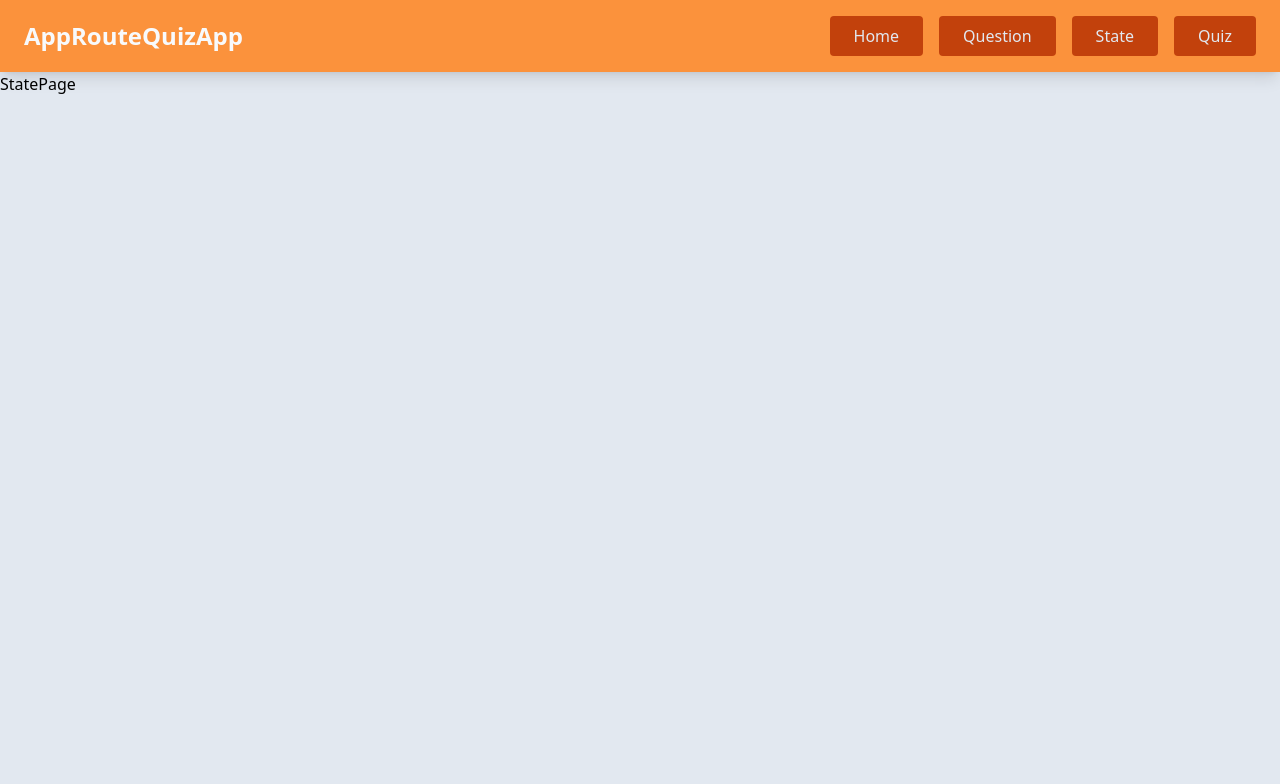
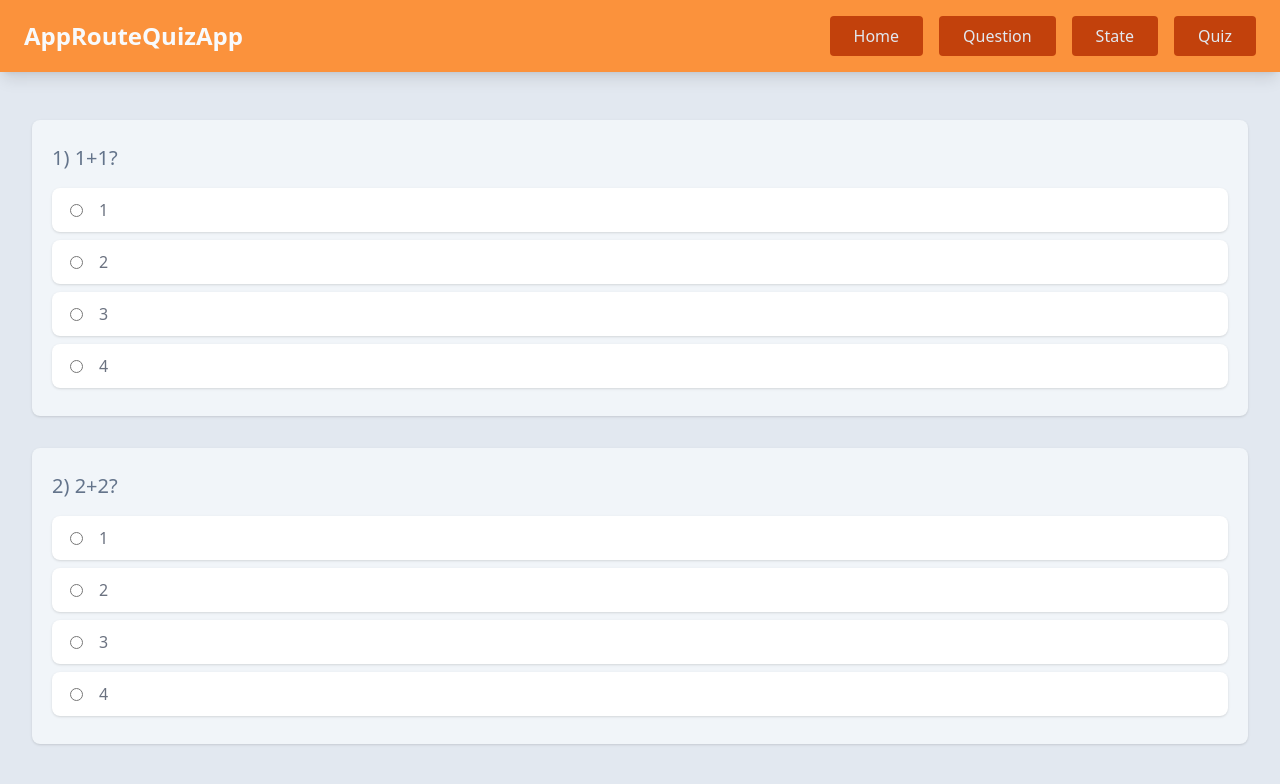
Before and after one commit to SAHA-YJB/react-migration-next, a Next.js app in the folder nexr-approuter-quiz/: page /state in a window 1280 px wide. Shown: the top 784 px of the page. Built offline with nearby package versions, Linux system fonts and the light colour scheme.

Commit message:
features: statePage create

```diff
--- a/nexr-approuter-quiz/app/state/page.tsx
+++ b/nexr-approuter-quiz/app/state/page.tsx
@@ -1,7 +1,15 @@
+import State from '@/components/State';
+import { getStates } from '@/utils/functions';
 import React from 'react';
 
 const StatePage = () => {
-  return <div>StatePage</div>;
+  const states = getStates();
+
+  return (
+    <div className='flex flex-col space-y-4 md:space-y-8 p-4 lg:p-8'>
+      <State states={states}></State>
+    </div>
+  );
 };
 
 export default StatePage;
--- a/nexr-approuter-quiz/components/Question.tsx
+++ b/nexr-approuter-quiz/components/Question.tsx
@@ -39,7 +39,7 @@
       }`}
     >
       <div className='text-slate-500 text-xl mb-4'>
-        {withId ? question.id + ')' : '' + question.text}
+        {(withId ? question.id + ') ' : '') + question.text}
       </div>
 
       {question.options.map((option) => (
--- a/nexr-approuter-quiz/components/State.tsx
+++ b/nexr-approuter-quiz/components/State.tsx
@@ -1,7 +1,29 @@
-import React from 'react';
+'use client';
+import { IState } from '@/utils/types';
+import React, { useState } from 'react';
+import Question from './Question';
 
-const State = () => {
-  return <div>State</div>;
+interface StatesProps {
+  states: IState[];
+}
+
+const State = ({ states }: StatesProps) => {
+  const [state, setState] = useState(0);
+
+  return (
+    <div>
+      <div className='flex flex-col space-y-4 md:space-y-8 pt-4'>
+        {states[state].questions.map((question) => (
+          <Question
+            withId={true}
+            checkEnabled={true}
+            key={question.id + '_' + state}
+            question={question}
+          />
+        ))}
+      </div>
+    </div>
+  );
 };
 
 export default State;
--- a/nexr-approuter-quiz/utils/functions.ts
+++ b/nexr-approuter-quiz/utils/functions.ts
@@ -1,5 +1,9 @@
-import { IQuestion } from './types';
+import { IQuestion, IState } from './types';
 
 export const getQustions = (): IQuestion[] => {
   return require('../data/questions.json');
 };
+
+export const getStates = (): IState[] => {
+  return require('../data/states.json');
+};
```
